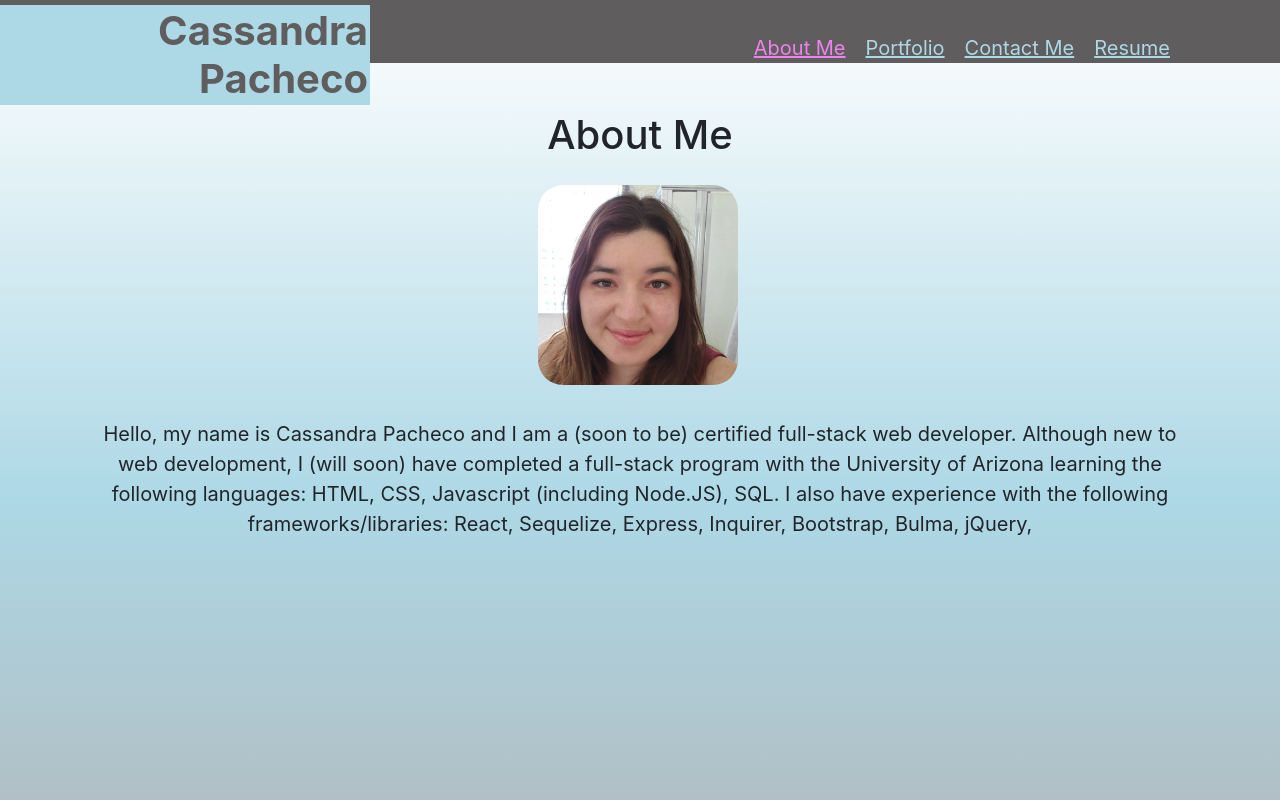
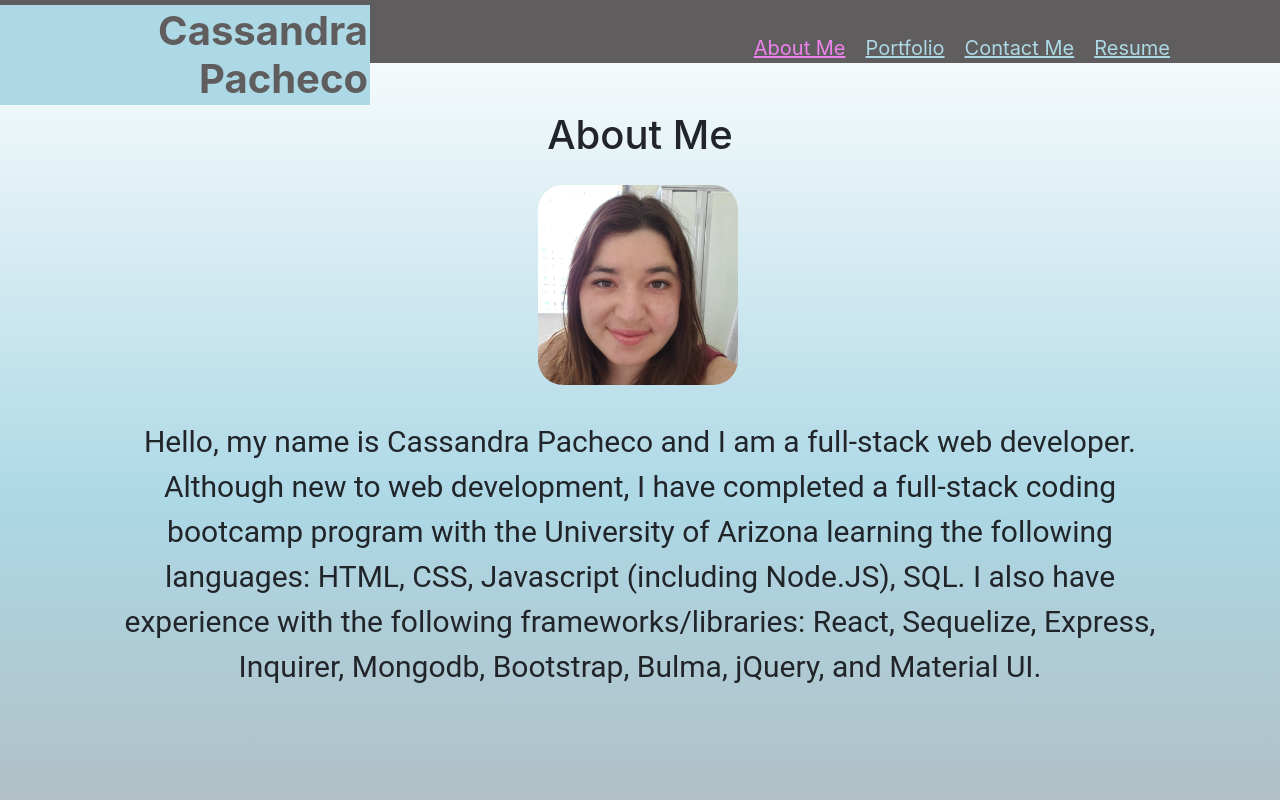
Before and after one commit to Cassiep1986/React-Portfolio, a React (Create React App) app: page / in a window 1280 px wide. Shown: the top 800 px of the page. Built offline with nearby package versions, Linux system fonts and the light colour scheme.

Commit message:
Updated abput me style

```diff
--- a/public/CSS/style.css
+++ b/public/CSS/style.css
@@ -136,3 +136,8 @@ header {
   height: 50px;
   width: 50px;
 }
+
+.aboutme {
+  font-family:Roboto, Arial, Helvetica, sans-serif;
+  font-size: 30px;
+}
--- a/src/Pages/aboutme.jsx
+++ b/src/Pages/aboutme.jsx
@@ -10,14 +10,13 @@ function Aboutme() {
 
       <div >
         <section className="text">
-          <p>
-            Hello, my name is Cassandra Pacheco and I am a (soon to be)
-            certified full-stack web developer. Although new to web development,
-            I (will soon) have completed a full-stack program with the
+          <p className = "aboutme">
+            Hello, my name is Cassandra Pacheco and I am a full-stack web developer. Although new to web development,
+            I have completed a full-stack coding bootcamp program with the
             University of Arizona learning the following languages: HTML, CSS,
             Javascript (including Node.JS), SQL. I also have experience with the
-            following frameworks/libraries: React, Sequelize, Express, Inquirer,
-            Bootstrap, Bulma, jQuery,{" "}
+            following frameworks/libraries: React, Sequelize, Express, Inquirer, Mongodb,
+            Bootstrap, Bulma, jQuery, and Material UI.
           </p>
         </section>
       </div>
```
